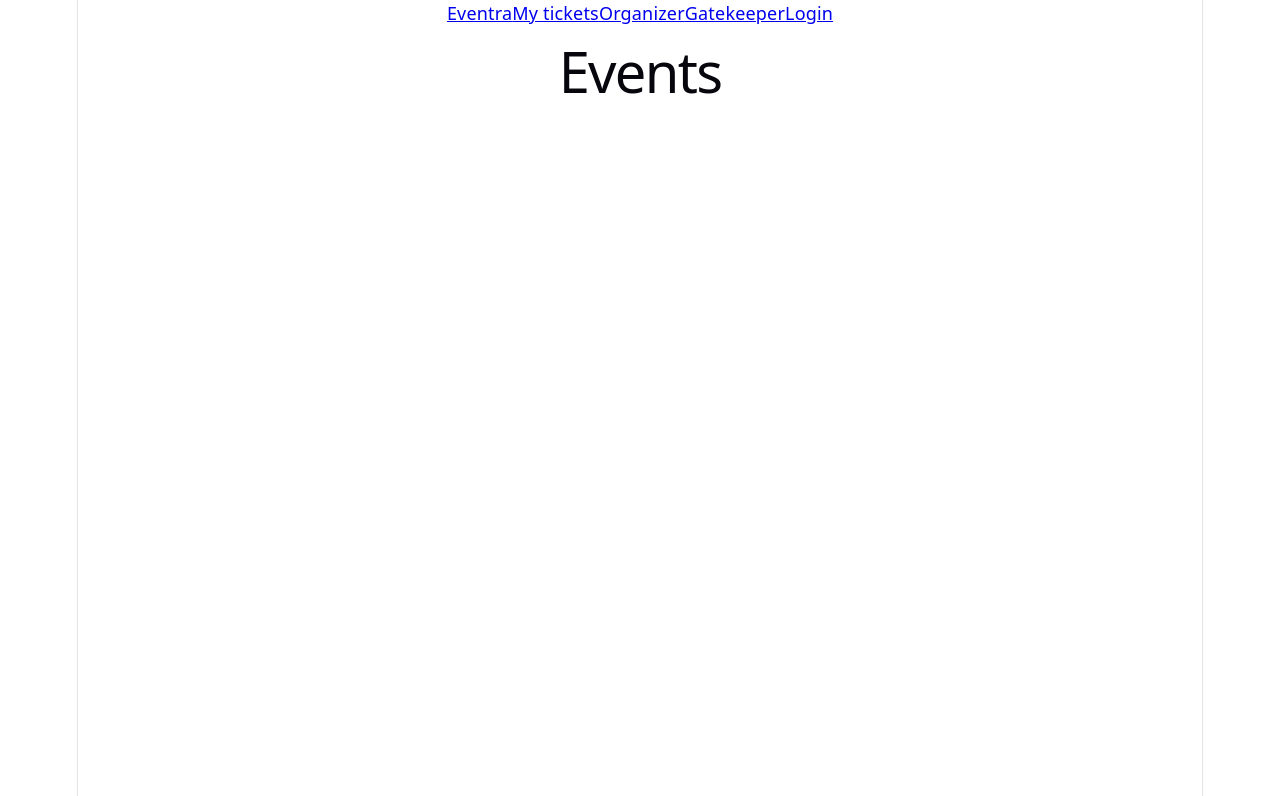
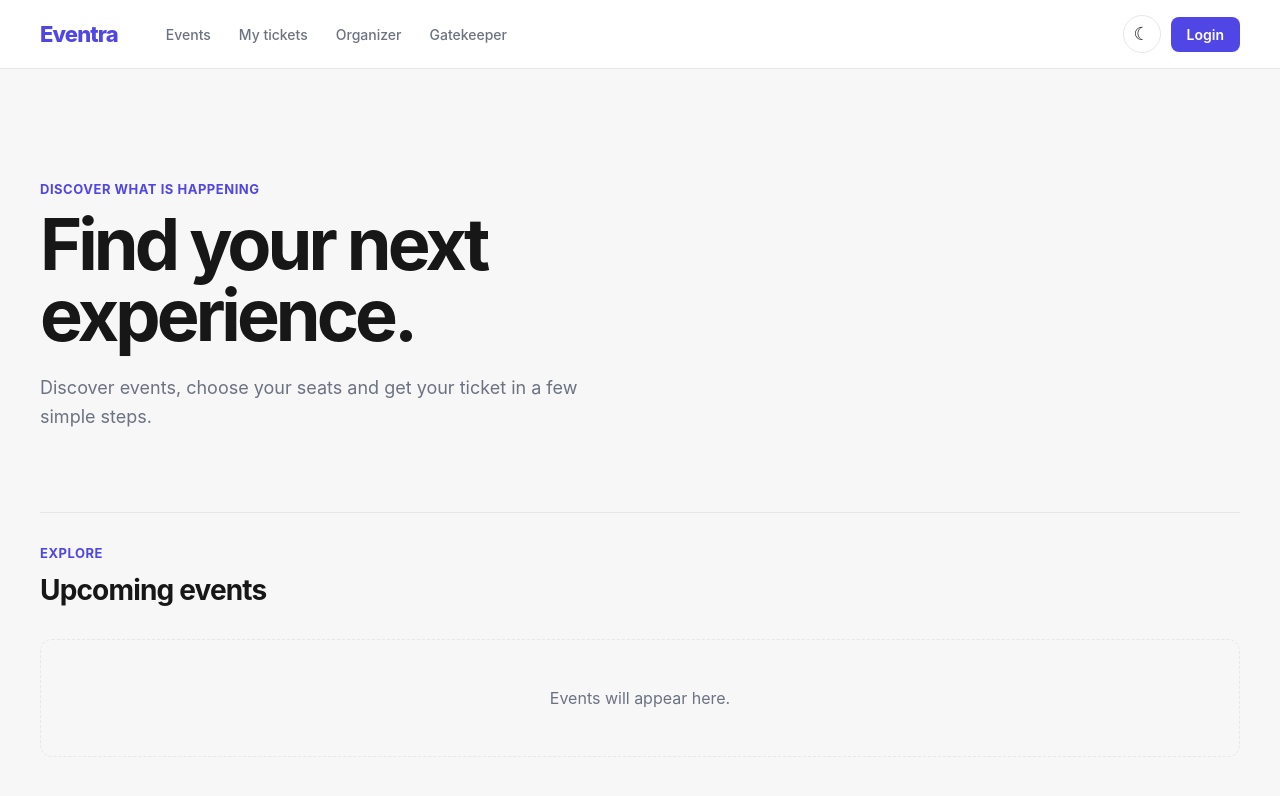
Before and after one commit to RodrigoFranca2004/eventra, a React (Vite) app in the folder apps/web/: page / in a window 1280 px wide. Shown: the top 796 px of the page. Built offline with nearby package versions, Linux system fonts and the light colour scheme.

Commit message:
✨ feat: add frontend visual identity and dark mode

```diff
--- a/apps/web/src/components/layout/Header.tsx
+++ b/apps/web/src/components/layout/Header.tsx
@@ -1,15 +1,28 @@
 import { Link } from 'react-router-dom';
+import { ThemeToggle } from './ThemeToggle';
 
 export function Header() {
   return (
-    <header>
-      <nav>
-        <Link to="/">Eventra</Link>
-        <Link to="/tickets">My tickets</Link>
-        <Link to="/organizer">Organizer</Link>
-        <Link to="/gatekeeper">Gatekeeper</Link>
-        <Link to="/login">Login</Link>
-      </nav>
+    <header className="header">
+      <div className="header__inner">
+        <Link className="header__brand" to="/">
+          Eventra
+        </Link>
+
+        <nav className="header__nav">
+          <Link to="/">Events</Link>
+          <Link to="/tickets">My tickets</Link>
+          <Link to="/organizer">Organizer</Link>
+          <Link to="/gatekeeper">Gatekeeper</Link>
+        </nav>
+
+        <div className="header__actions">
+          <ThemeToggle />
+          <Link className="header__login" to="/login">
+            Login
+          </Link>
+        </div>
+      </div>
     </header>
   );
 }
--- /dev/null
+++ b/apps/web/src/components/layout/ThemeToggle.tsx
@@ -0,0 +1,23 @@
+import { useEffect, useState } from 'react';
+
+export function ThemeToggle() {
+  const [dark, setDark] = useState(() => {
+    return localStorage.getItem('theme') === 'dark';
+  });
+
+  useEffect(() => {
+    document.documentElement.dataset.theme = dark ? 'dark' : 'light';
+    localStorage.setItem('theme', dark ? 'dark' : 'light');
+  }, [dark]);
+
+  return (
+    <button
+      className="theme-toggle"
+      type="button"
+      onClick={() => setDark((current) => !current)}
+      aria-label={dark ? 'Use light theme' : 'Use dark theme'}
+    >
+      {dark ? '☀' : '☾'}
+    </button>
+  );
+}
--- a/apps/web/src/index.css
+++ b/apps/web/src/index.css
@@ -1,111 +1,229 @@
 :root {
-  --text: #6b6375;
-  --text-h: #08060d;
-  --bg: #fff;
-  --border: #e5e4e7;
-  --code-bg: #f4f3ec;
-  --accent: #aa3bff;
-  --accent-bg: rgba(170, 59, 255, 0.1);
-  --accent-border: rgba(170, 59, 255, 0.5);
-  --social-bg: rgba(244, 243, 236, 0.5);
-  --shadow:
-    rgba(0, 0, 0, 0.1) 0 10px 15px -3px, rgba(0, 0, 0, 0.05) 0 4px 6px -2px;
-
-  --sans: system-ui, 'Segoe UI', Roboto, sans-serif;
-  --heading: system-ui, 'Segoe UI', Roboto, sans-serif;
-  --mono: ui-monospace, Consolas, monospace;
-
-  font: 18px/145% var(--sans);
-  letter-spacing: 0.18px;
-  color-scheme: light dark;
-  color: var(--text);
-  background: var(--bg);
+  font-family: Inter, system-ui, -apple-system, BlinkMacSystemFont, "Segoe UI", sans-serif;
+  color: #171717;
+  background: #f7f7f8;
   font-synthesis: none;
   text-rendering: optimizeLegibility;
   -webkit-font-smoothing: antialiased;
-  -moz-osx-font-smoothing: grayscale;
-
-  @media (max-width: 1024px) {
-    font-size: 16px;
-  }
+  --color-background: #f7f7f8;
+  --color-primary: #4f46e5;
+  --color-primary-dark: #3730a3;
+  --color-accent: #7c3aed;
+  --color-text: #171717;
+  --color-muted: #6b7280;
+  --color-border: #e5e7eb;
+  --color-surface: #ffffff;
+  --radius-sm: 8px;
+  --radius-md: 12px;
+  --radius-lg: 18px;
 }
 
-@media (prefers-color-scheme: dark) {
-  :root {
-    --text: #9ca3af;
-    --text-h: #f3f4f6;
-    --bg: #16171d;
-    --border: #2e303a;
-    --code-bg: #1f2028;
-    --accent: #c084fc;
-    --accent-bg: rgba(192, 132, 252, 0.15);
-    --accent-border: rgba(192, 132, 252, 0.5);
-    --social-bg: rgba(47, 48, 58, 0.5);
-    --shadow:
-      rgba(0, 0, 0, 0.4) 0 10px 15px -3px, rgba(0, 0, 0, 0.25) 0 4px 6px -2px;
-  }
-
-  #social .button-icon {
-    filter: invert(1) brightness(2);
-  }
+* {
+  box-sizing: border-box;
 }
 
-#root {
-  width: 1126px;
-  max-width: 100%;
-  margin: 0 auto;
-  text-align: center;
-  border-inline: 1px solid var(--border);
-  min-height: 100svh;
-  display: flex;
-  flex-direction: column;
-  box-sizing: border-box;
+html {
+  min-width: 320px;
 }
 
 body {
   margin: 0;
+  min-width: 320px;
+  min-height: 100vh;
+  background: var(--color-background, #f7f7f8);
+  color: var(--color-text);
+  transition:
+    background 0.2s ease,
+    color 0.2s ease;
 }
 
-h1,
-h2 {
-  font-family: var(--heading);
-  font-weight: 500;
-  color: var(--text-h);
+button,
+input,
+select,
+textarea {
+  font: inherit;
 }
 
-h1 {
-  font-size: 56px;
-  letter-spacing: -1.68px;
-  margin: 32px 0;
-  @media (max-width: 1024px) {
-    font-size: 36px;
-    margin: 20px 0;
+button {
+  cursor: pointer;
+}
+
+a {
+  color: inherit;
+  text-decoration: none;
+}
+
+main {
+  width: min(1200px, calc(100% - 40px));
+  margin: 0 auto;
+  padding: 40px 0;
+}
+
+.header {
+  position: sticky;
+  top: 0;
+  z-index: 10;
+  border-bottom: 1px solid var(--color-border);
+  background: rgb(255 255 255 / 92%);
+  backdrop-filter: blur(12px);
+}
+
+.header__inner {
+  display: flex;
+  align-items: center;
+  width: min(1200px, calc(100% - 40px));
+  height: 68px;
+  margin: 0 auto;
+}
+
+.header__brand {
+  color: var(--color-primary);
+  font-size: 22px;
+  font-weight: 800;
+  letter-spacing: -0.04em;
+}
+
+.header__nav {
+  display: flex;
+  gap: 28px;
+  margin-left: 48px;
+}
+
+.header__nav a {
+  color: var(--color-muted);
+  font-size: 14px;
+  font-weight: 500;
+  transition: color 0.2s ease;
+}
+
+.header__nav a:hover {
+  color: var(--color-text);
+}
+
+.header__login {
+  margin-left: auto;
+  padding: 9px 16px;
+  border-radius: var(--radius-sm);
+  background: var(--color-primary);
+  color: white;
+  font-size: 14px;
+  font-weight: 600;
+  transition: background 0.2s ease;
+}
+
+.header__login:hover {
+  background: var(--color-primary-dark);
+}
+
+.home__hero {
+  padding: 72px 0 80px;
+  max-width: 760px;
+}
+
+.home__eyebrow {
+  display: block;
+  margin-bottom: 12px;
+  color: var(--color-primary);
+  font-size: 13px;
+  font-weight: 700;
+  letter-spacing: 0.04em;
+  text-transform: uppercase;
+}
+
+.home__hero h1 {
+  max-width: 700px;
+  margin: 0;
+  font-size: clamp(42px, 7vw, 72px);
+  line-height: 0.98;
+  letter-spacing: -0.055em;
+}
+
+.home__hero p {
+  max-width: 560px;
+  margin: 24px 0 0;
+  color: var(--color-muted);
+  font-size: 18px;
+  line-height: 1.6;
+}
+
+.home__section {
+  padding-top: 32px;
+  border-top: 1px solid var(--color-border);
+}
+
+.home__section h2 {
+  margin: 0;
+  font-size: 28px;
+  letter-spacing: -0.03em;
+}
+
+.home__empty {
+  margin-top: 32px;
+  padding: 48px;
+  border: 1px dashed var(--color-border);
+  border-radius: var(--radius-md);
+  color: var(--color-muted);
+  text-align: center;
+}
+
+:root[data-theme='dark'] {
+  --color-background: #09090b;
+  --color-primary: #818cf8;
+  --color-primary-dark: #6366f1;
+  --color-accent: #a78bfa;
+  --color-text: #f5f5f5;
+  --color-muted: #a1a1aa;
+  --color-border: #27272a;
+  --color-surface: #18181b;
+  background: #09090b;
+  color: var(--color-text);
+}
+
+:root[data-theme='dark'] .header {
+  background: rgb(9 9 11 / 92%);
+}
+
+:root[data-theme='dark'] .home__empty {
+  background: var(--color-surface);
+}
+
+.header__actions {
+  display: flex;
+  align-items: center;
+  gap: 10px;
+  margin-left: auto;
+}
+
+.theme-toggle {
+  width: 38px;
+  height: 38px;
+  padding: 0;
+  border: 1px solid var(--color-border);
+  border-radius: 50%;
+  background: transparent;
+  color: var(--color-text);
+  font-size: 18px;
+  line-height: 1;
+  transition:
+    background 0.2s ease,
+    border-color 0.2s ease;
+}
+
+.theme-toggle:hover {
+  background: var(--color-border);
+}
+
+@media (max-width: 768px) {
+  .header__nav {
+    display: none;
+  }
+
+  main {
+    width: min(100% - 24px, 1200px);
+    padding: 24px 0;
+  }
+
+  .header__inner {
+    width: min(100% - 24px, 1200px);
   }
 }
-h2 {
-  font-size: 24px;
-  line-height: 118%;
-  letter-spacing: -0.24px;
-  margin: 0 0 8px;
-  @media (max-width: 1024px) {
-    font-size: 20px;
-  }
-}
-p {
-  margin: 0;
-}
-
-code,
-.counter {
-  font-family: var(--mono);
-  display: inline-flex;
-  border-radius: 4px;
-  color: var(--text-h);
-}
-
-code {
-  font-size: 15px;
-  line-height: 135%;
-  padding: 4px 8px;
-  background: var(--code-bg);
-}
--- a/apps/web/src/pages/HomePage.tsx
+++ b/apps/web/src/pages/HomePage.tsx
@@ -1,3 +1,23 @@
 export function HomePage() {
-  return <h1>Events</h1>;
+  return (
+    <section>
+      <div className="home__hero">
+        <span className="home__eyebrow">Discover what is happening</span>
+        <h1>Find your next experience.</h1>
+        <p>
+          Discover events, choose your seats and get your ticket in a few
+          simple steps.
+        </p>
+      </div>
+
+      <div className="home__section">
+        <div>
+          <span className="home__eyebrow">Explore</span>
+          <h2>Upcoming events</h2>
+        </div>
+
+        <p className="home__empty">Events will appear here.</p>
+      </div>
+    </section>
+  );
 }
```
